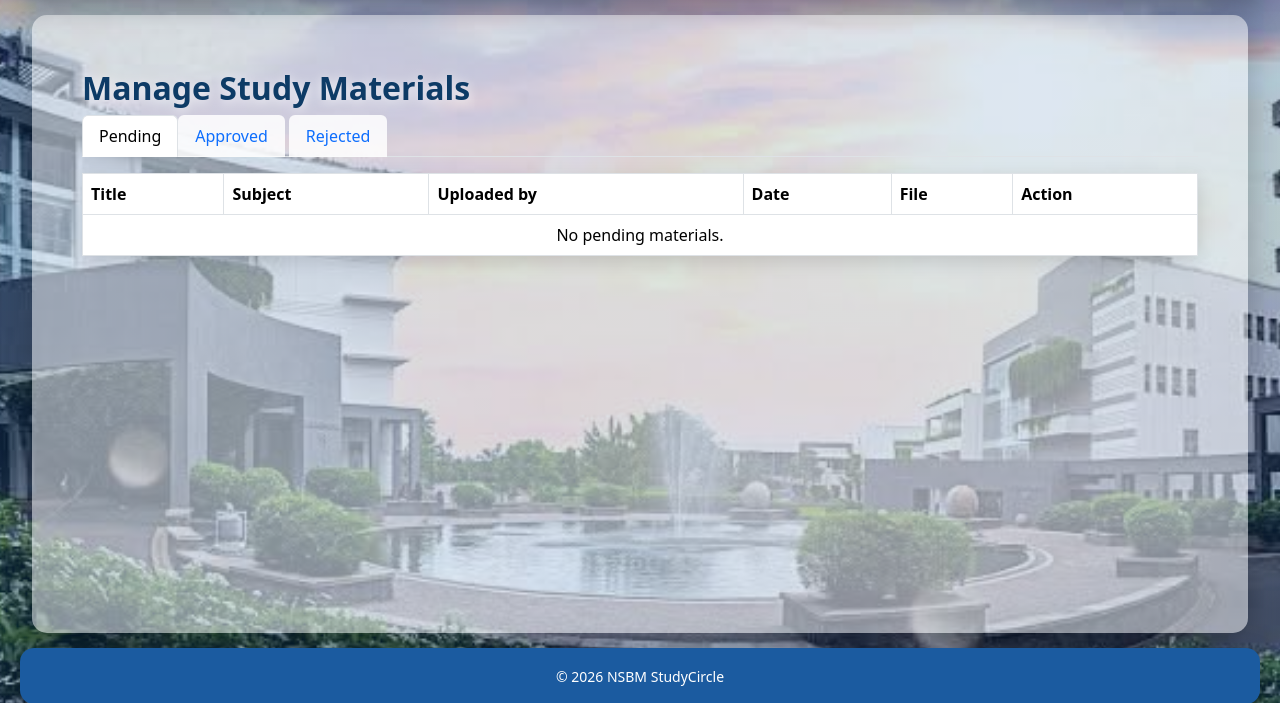
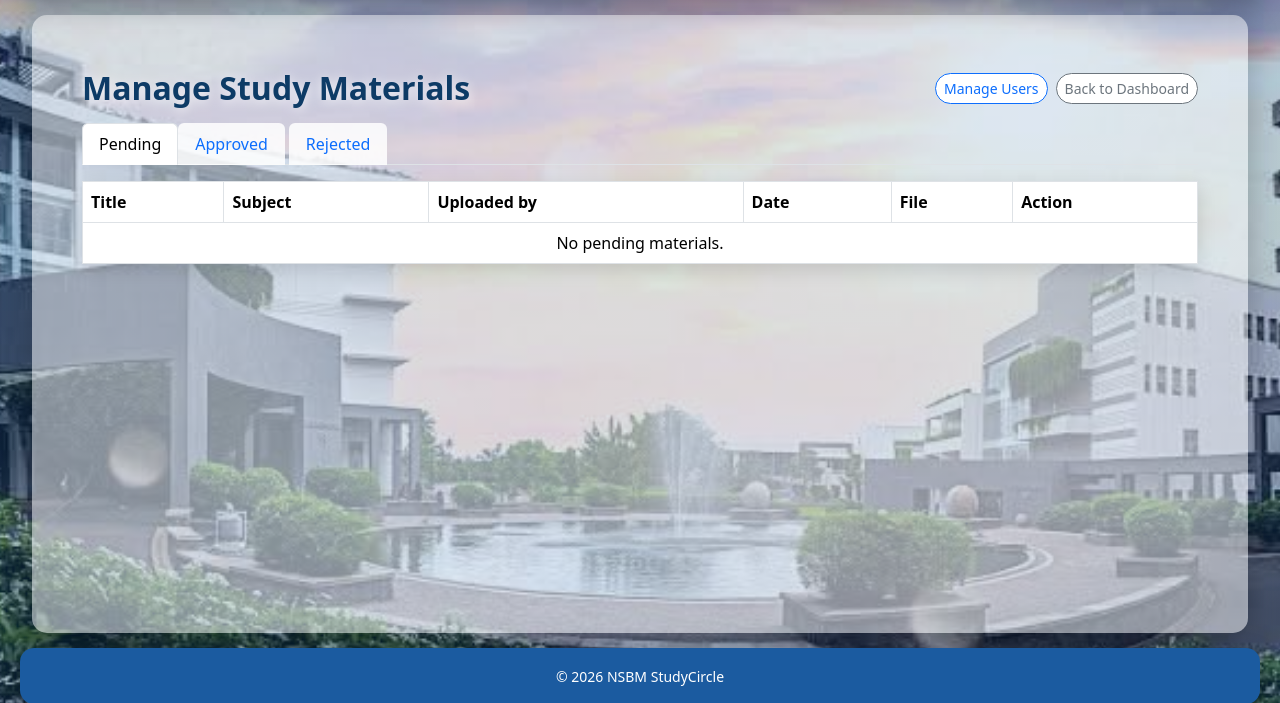
Before and after one commit to ZainabNazeem/Study_circle, a PHP site: page /admin/approvematerials.php in a window 1280 px wide. Shown: the part 76-779 px from the top of the page. Run offline with PHP 8.4, Linux system fonts and the light colour scheme; the visitor is signed in with stand-in values (Sample User, id 1); data comes from the database, SQL or seed files in the repository; data that the repository does not hold is empty.

Commit message:
Add Back to Dashboard buttons on approve materials and moderate forum  pages

```diff
--- a/admin/approvematerials.php
+++ b/admin/approvematerials.php
@@ -64,7 +64,13 @@ include '../includes/header.php';
 ?>
 
 <div class="container mt-4">
-  <h2>Manage Study Materials</h2>
+  <div class="d-flex flex-wrap justify-content-between align-items-center gap-2 mb-3">
+    <h2 class="mb-0">Manage Study Materials</h2>
+    <div class="d-flex flex-wrap gap-2">
+      <a href="users.php" class="btn btn-outline-primary btn-sm">Manage Users</a>
+      <a href="dashboard.php" class="btn btn-outline-secondary btn-sm">Back to Dashboard</a>
+    </div>
+  </div>
 
   <ul class="nav nav-tabs mb-3">
     <?php foreach ($allowed as $tab) { ?>
```
